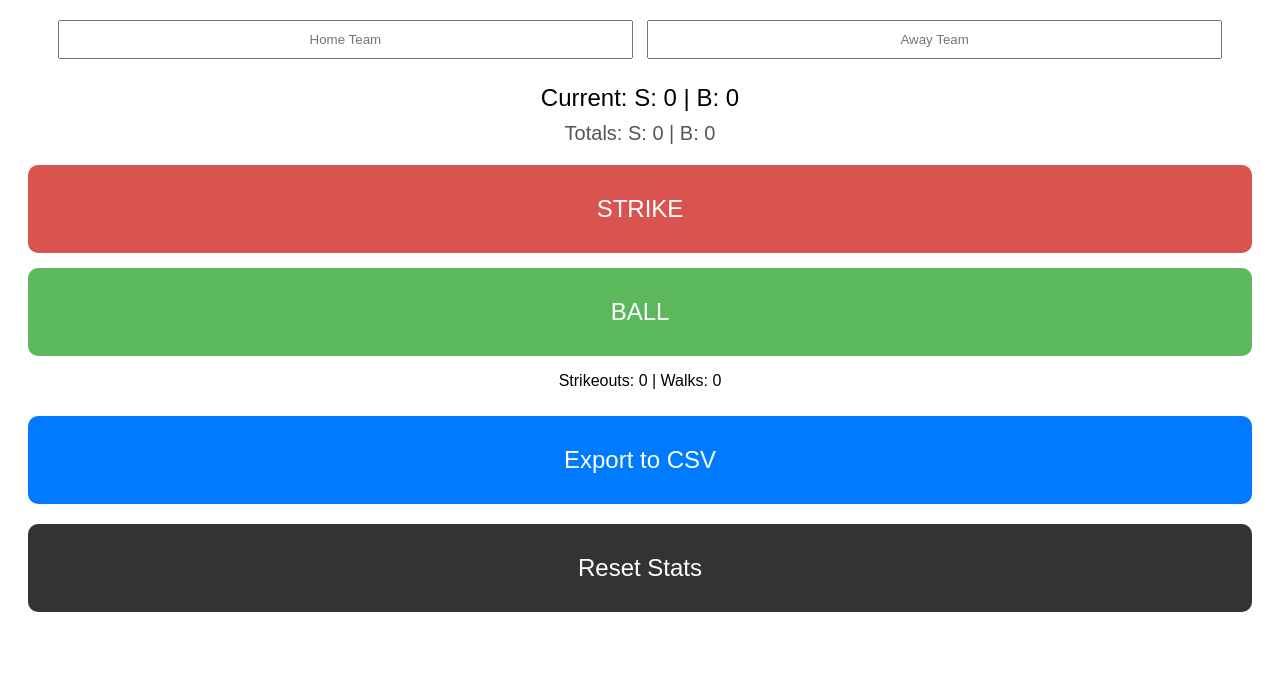
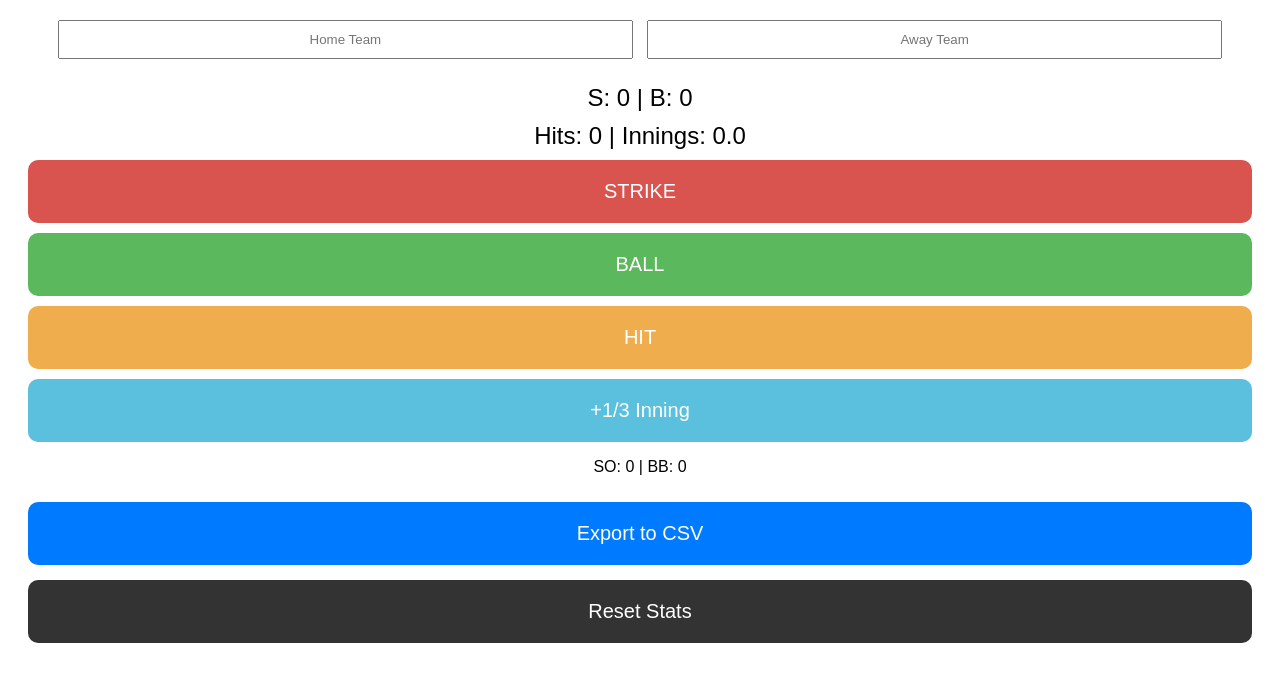
Before and after one commit to Osvelazq/Pitch-Count, a plain HTML site: page index.html in a window 1280 px wide. Shown: the part 72-754 px from the top of the page. Drawn offline with Linux system fonts and the light colour scheme.

Commit message:
Refactor stats and button functionality in index.html

```diff
--- a/index.html
+++ b/index.html
@@ -9,12 +9,13 @@
         .teams { margin-bottom: 20px; }
         input { padding: 10px; width: 45%; margin: 5px; text-align: center; }
         .stats { font-size: 24px; margin: 10px 0; }
-        .total-stats { font-size: 20px; color: #555; margin-bottom: 20px; }
-        .button-container { display: flex; flex-direction: column; gap: 15px; }
-        button { padding: 30px; font-size: 24px; border: none; border-radius: 10px; color: white; width: 100%; }
+        .button-container { display: flex; flex-direction: column; gap: 10px; }
+        button { padding: 20px; font-size: 20px; border: none; border-radius: 10px; color: white; width: 100%; }
         #strikeBtn { background-color: #d9534f; }
         #ballBtn { background-color: #5cb85c; }
-        #resetBtn { background-color: #333; margin-top: 20px; }
+        #hitBtn { background-color: #f0ad4e; }
+        #inningBtn { background-color: #5bc0de; }
+        #resetBtn { background-color: #333; margin-top: 15px; }
         #exportBtn { background-color: #007bff; margin-top: 10px; }
     </style>
 </head>
@@ -25,65 +26,69 @@
         <input type="text" id="awayTeam" placeholder="Away Team" oninput="saveTeams()">
     </div>
 
-    <div class="stats">Current: S: <span id="s">0</span> | B: <span id="b">0</span></div>
-    <div class="total-stats">Totals: S: <span id="ts">0</span> | B: <span id="tb">0</span></div>
+    <div class="stats">S: <span id="s">0</span> | B: <span id="b">0</span></div>
+    <div class="stats">Hits: <span id="h">0</span> | Innings: <span id="ip">0</span></div>
 
     <div class="button-container">
         <button id="strikeBtn" onclick="add('s')">STRIKE</button>
         <button id="ballBtn" onclick="add('b')">BALL</button>
+        <button id="hitBtn" onclick="add('h')">HIT</button>
+        <button id="inningBtn" onclick="add('ip')">+1/3 Inning</button>
     </div>
 
-    <p>Strikeouts: <span id="so">0</span> | Walks: <span id="bb">0</span></p>
+    <p>SO: <span id="so">0</span> | BB: <span id="bb">0</span></p>
 
     <button id="exportBtn" onclick="exportData()">Export to CSV</button>
     <button id="resetBtn" onclick="reset()">Reset Stats</button>
 
     <script>
+        let s=0, b=0, h=0, ip=0, so=0, bb=0;
         // Load data
-        let s = parseInt(localStorage.getItem('s')) || 0;
-        let b = parseInt(localStorage.getItem('b')) || 0;
-        let ts = parseInt(localStorage.getItem('ts')) || 0;
-        let tb = parseInt(localStorage.getItem('tb')) || 0;
-        let so = parseInt(localStorage.getItem('so')) || 0;
-        let bb = parseInt(localStorage.getItem('bb')) || 0;
+        s = parseInt(localStorage.getItem('s')) || 0;
+        b = parseInt(localStorage.getItem('b')) || 0;
+        h = parseInt(localStorage.getItem('h')) || 0;
+        ip = parseFloat(localStorage.getItem('ip')) || 0;
+        so = parseInt(localStorage.getItem('so')) || 0;
+        bb = parseInt(localStorage.getItem('bb')) || 0;
         document.getElementById('homeTeam').value = localStorage.getItem('homeTeam') || '';
         document.getElementById('awayTeam').value = localStorage.getItem('awayTeam') || '';
+
+        function update() {
+            document.getElementById('s').innerText = s;
+            document.getElementById('b').innerText = b;
+            document.getElementById('h').innerText = h;
+            document.getElementById('ip').innerText = ip.toFixed(1);
+            document.getElementById('so').innerText = so;
+            document.getElementById('bb').innerText = bb;
+
+            localStorage.setItem('s', s);
+            localStorage.setItem('b', b);
+            localStorage.setItem('h', h);
+            localStorage.setItem('ip', ip);
+            localStorage.setItem('so', so);
+            localStorage.setItem('bb', bb);
+        }
+        update();
+
+        function add(type) {
+            if(type === 's') { s++; if(s === 3) { so++; s=0; b=0; } }
+            else if(type === 'b') { b++; if(b === 4) { bb++; s=0; b=0; } }
+            else if(type === 'h') { h++; }
+            else if(type === 'ip') { ip += 0.33; }
+            update();
+        }
 
         function saveTeams() {
             localStorage.setItem('homeTeam', document.getElementById('homeTeam').value);
             localStorage.setItem('awayTeam', document.getElementById('awayTeam').value);
         }
 
-        function update() {
-            document.getElementById('s').innerText = s;
-            document.getElementById('b').innerText = b;
-            document.getElementById('ts').innerText = ts;
-            document.getElementById('tb').innerText = tb;
-            document.getElementById('so').innerText = so;
-            document.getElementById('bb').innerText = bb;
-
-            localStorage.setItem('s', s);
-            localStorage.setItem('b', b);
-            localStorage.setItem('ts', ts);
-            localStorage.setItem('tb', tb);
-            localStorage.setItem('so', so);
-            localStorage.setItem('bb', bb);
-        }
-        update();
-
-        function add(type) {
-            if(type === 's') { s++; ts++; if(s === 3) { so++; s = 0; b = 0; } }
-            else { b++; tb++; if(b === 4) { bb++; s = 0; b = 0; } }
-            update();
-        }
-
         function reset() {
             if(confirm("Reset all stats?")) {
-                s=0; b=0; ts=0; tb=0; so=0; bb=0;
+                s=0; b=0; h=0; ip=0; so=0; bb=0;
+                localStorage.clear();
                 document.getElementById('homeTeam').value = '';
                 document.getElementById('awayTeam').value = '';
-                localStorage.removeItem('homeTeam');
-                localStorage.removeItem('awayTeam');
                 update();
             }
         }
@@ -93,11 +98,8 @@
             const away = document.getElementById('awayTeam').value || "Away";
             const data = [
                 ["Teams", home + " vs " + away],
-                ["Stat", "Value"],
-                ["Total Strikes", ts],
-                ["Total Balls", tb],
-                ["Strikeouts", so],
-                ["Walks", bb]
+                ["Strikes", s], ["Balls", b], ["Hits", h],
+                ["Innings", ip.toFixed(1)], ["Strikeouts", so], ["Walks", bb]
             ];
             let csvContent = "data:text/csv;charset=utf-8," + data.map(e => e.join(",")).join("\n");
             const link = document.createElement("a");
```
